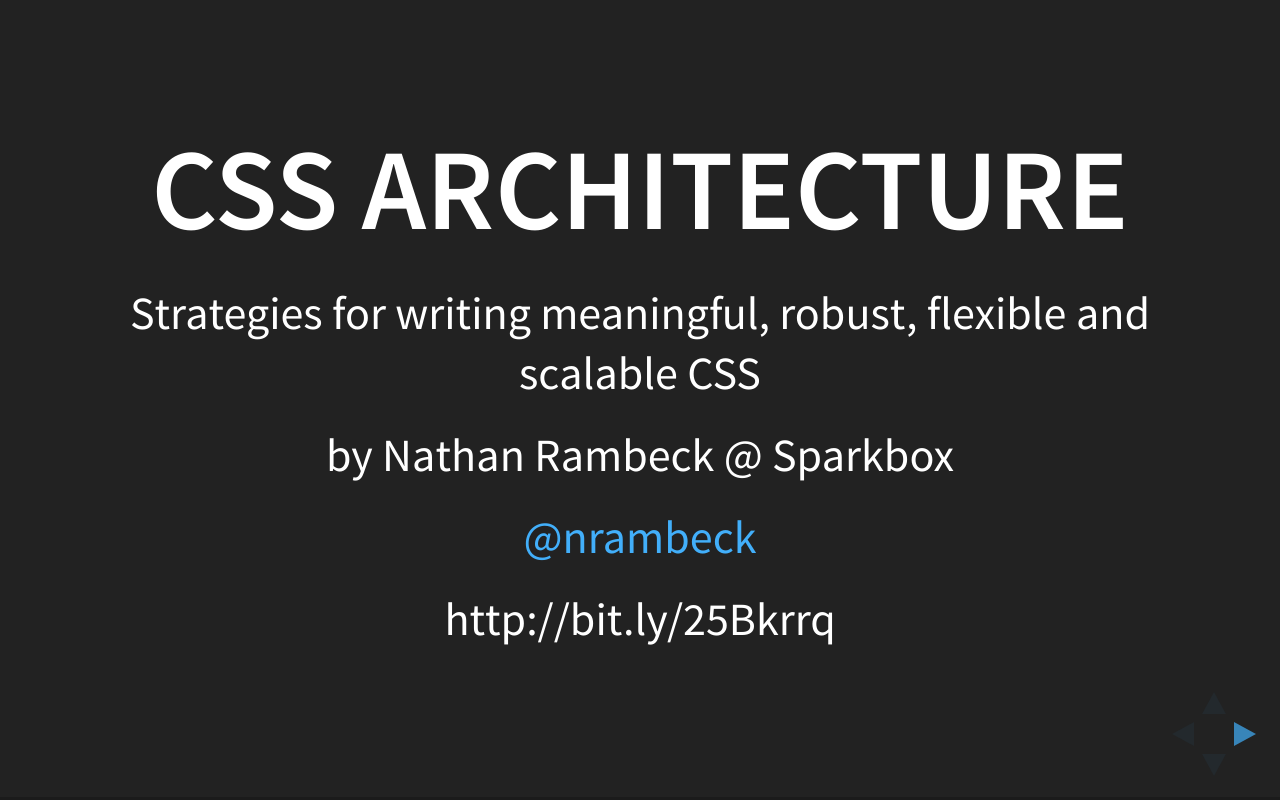
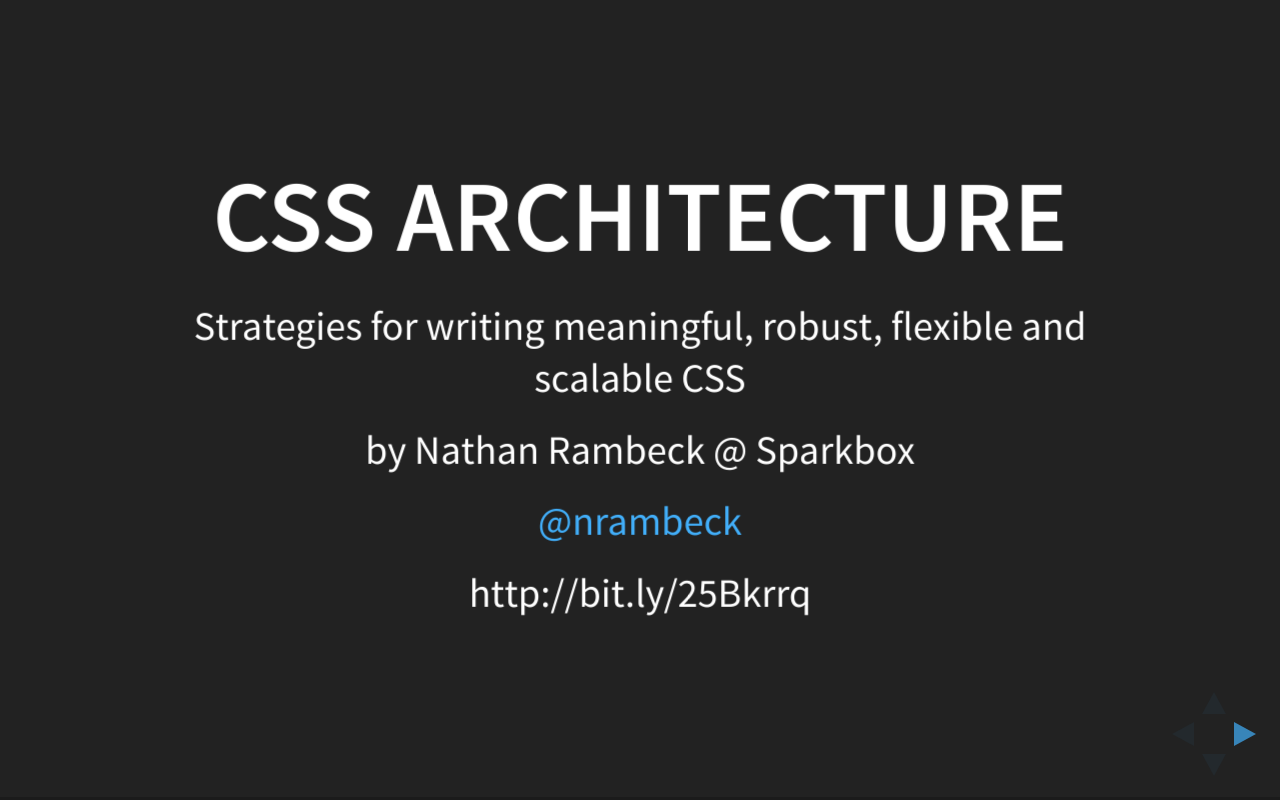
Before and after one commit to nrambeck/css-architecture, a website: page index.html in a window 1280 px wide. Drawn offline with Linux system fonts and the light colour scheme.

Commit message:
change history and size settings

```diff
--- a/index.html
+++ b/index.html
@@ -854,6 +854,9 @@
 			// - https://github.com/hakimel/reveal.js#configuration
 			// - https://github.com/hakimel/reveal.js#dependencies
 			Reveal.initialize({
+				history: true,
+				width: 960,
+				height: 800,
 				dependencies: [
 					{ src: 'plugin/markdown/marked.js' },
 					{ src: 'plugin/markdown/markdown.js' },
```
